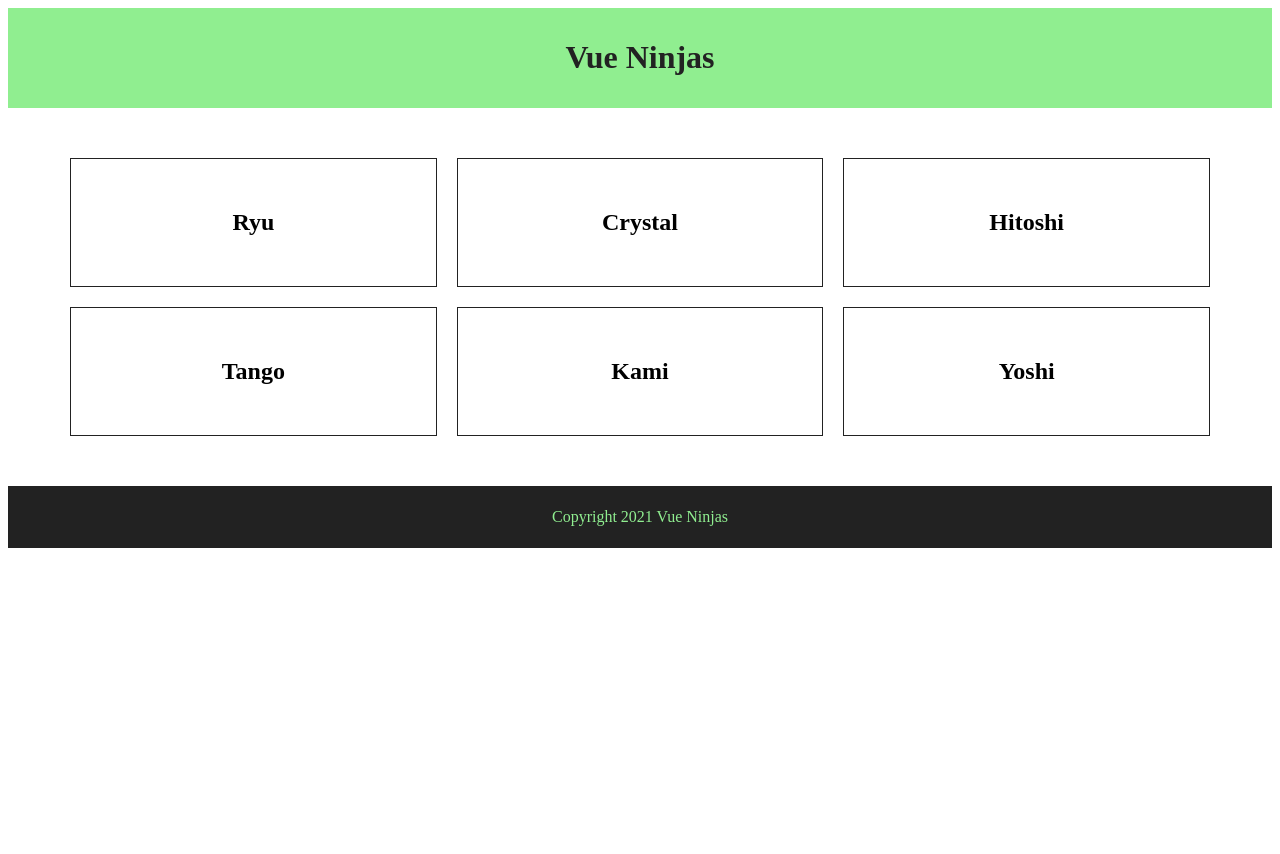
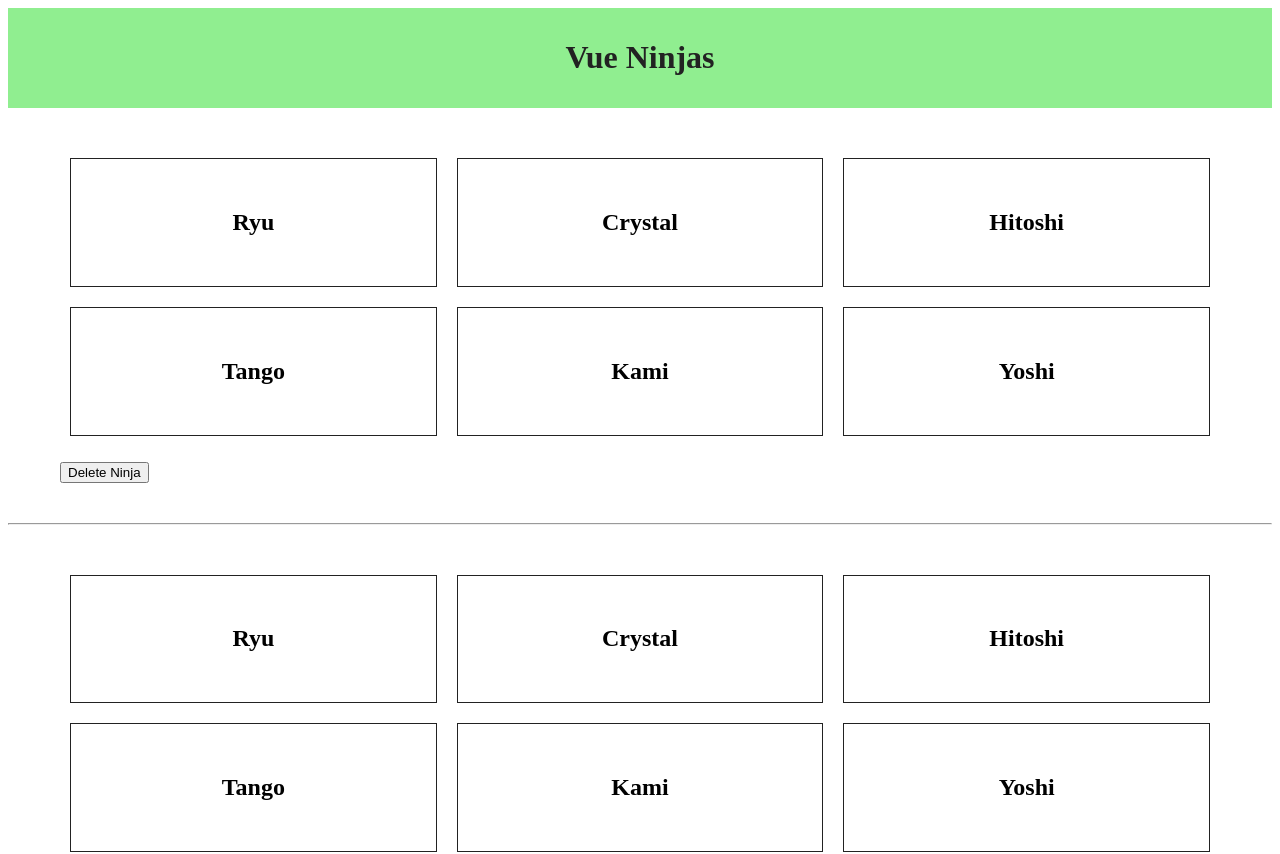
Before and after one commit to i-m-hossain/Vue-js-from-Net-Ninja, a Vue app: page / in a window 1280 px wide. Shown: the top 854 px of the page. Before the commit the page ends 800 px from the top, so only its background shows below. Built offline with nearby package versions, Linux system fonts and the light colour scheme.

Commit message:
Props used,event in child triggers the parents data L-24

```diff
--- a/src/App.vue
+++ b/src/App.vue
@@ -1,8 +1,10 @@
 <template>
   <div>
-    <app-header></app-header>
-    <app-ninjas></app-ninjas>
-    <app-footer></app-footer>
+    <app-header v-bind:title="title" v-on:changeTitle="updateTitle($event)"></app-header>
+    <app-ninjas v-bind:ninjas="ninjas"></app-ninjas>
+    <hr>
+    <app-ninjas v-bind:ninjas="ninjas"></app-ninjas>
+    <app-footer v-bind:title="title"></app-footer>
   </div>
 </template>
 
@@ -18,6 +20,24 @@
   },
   data() {
 
+    return{
+      ninjas: [
+                {name: 'Ryu', speciality: 'Vue Components', show: false},
+                {name: 'Crystal', speciality: 'HTML Wizardry', show: false},
+                {name: 'Hitoshi', speciality: 'Click Events', show: false},
+                {name: 'Tango', speciality: 'Conditionals', show: false},
+                {name: 'Kami', speciality: 'Webpack', show: false},
+                {name: 'Yoshi', speciality: 'Data Diggin', show: false}
+            ],
+      title:"Vue Ninjas"
+
+    }
+
+  },
+  methods:{
+    updateTitle:function(updatedTitle){
+      this.title = updatedTitle
+  }
   }
 }
 </script>
--- a/src/components/Footer.vue
+++ b/src/components/Footer.vue
@@ -1,15 +1,20 @@
 <template>
     <footer>
-        <p>{{copyright}}</p>
+        <p>{{copyright}}{{title}}</p>
     </footer>
 </template>
 <script>
 
 export default {
+    props:{
+        title:{
+            type:String
+        }
+    },
 
     data(){
         return{
-            copyright:  'Copyright 2021 Vue Ninjas'
+            copyright:  'Copyright 2021'
         }
     }
 
--- a/src/components/Header.vue
+++ b/src/components/Header.vue
@@ -1,16 +1,25 @@
 <template>
 
     <header>
-        <h1>{{title}}</h1>
+        <h1 v-on:click="changeTitle">{{title}}</h1>
     </header>
 
 </template>
 
 <script>
 export default {
+
+    props:{
+        title:{
+            type:String
+        }
+    },
     data(){
-        return{
-            title:'Vue Ninjas'
+
+    },
+    methods:{
+        changeTitle:function(){
+            this.$emit('changeTitle', 'updated title with event')
         }
     }
 
--- a/src/components/Ninjas.vue
+++ b/src/components/Ninjas.vue
@@ -1,31 +1,39 @@
 
 <template>
     <div id="ninjas">
+
         <ul>
             <li v-for="ninja in ninjas" v-on:click="ninja.show =!ninja.show" :key="ninja.index">
                 <h2>{{ninja.name}}</h2>
                 <h3 v-show="ninja.show">{{ninja.speciality}}</h3>
             </li>
         </ul>
+        <button v-on:click="deleteNinja"> Delete Ninja</button>
     </div>
 </template>
 
 <script>
 export default {
 
+    props:{
+        ninjas:{
+            type: Array,
+            required: true,
+
+        }
+    },
+
     data(){
         return{
-            ninjas: [
-                {name: 'Ryu', speciality: 'Vue Components', show: false},
-                {name: 'Crystal', speciality: 'HTML Wizardry', show: false},
-                {name: 'Hitoshi', speciality: 'Click Events', show: false},
-                {name: 'Tango', speciality: 'Conditionals', show: false},
-                {name: 'Kami', speciality: 'Webpack', show: false},
-                {name: 'Yoshi', speciality: 'Data Diggin', show: false}
-            ]
 
         }
+    },
+    methods:{
+        deleteNinja:function(){
+            this.ninjas.pop();
+        }
     }
+
 
 }
 </script>
```
